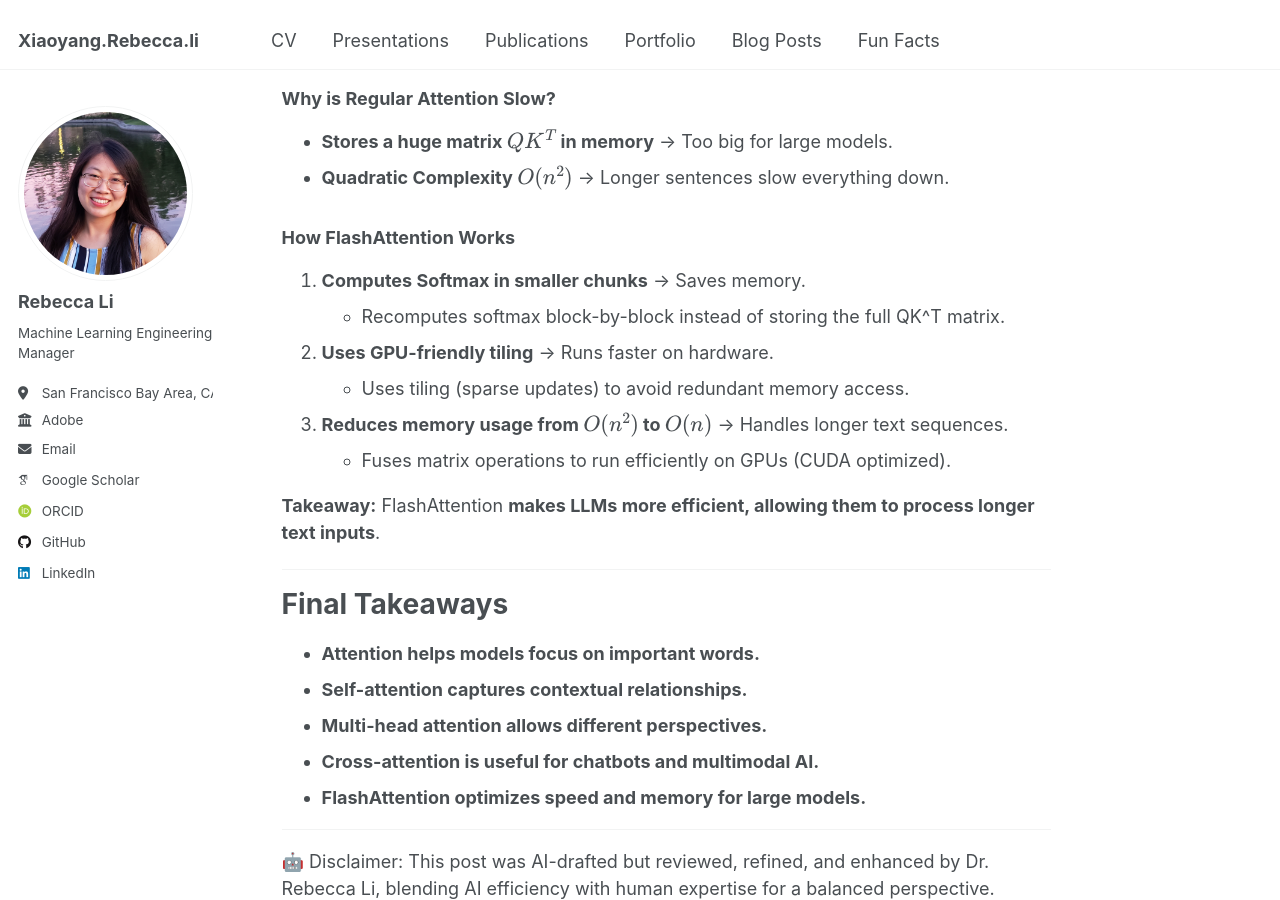
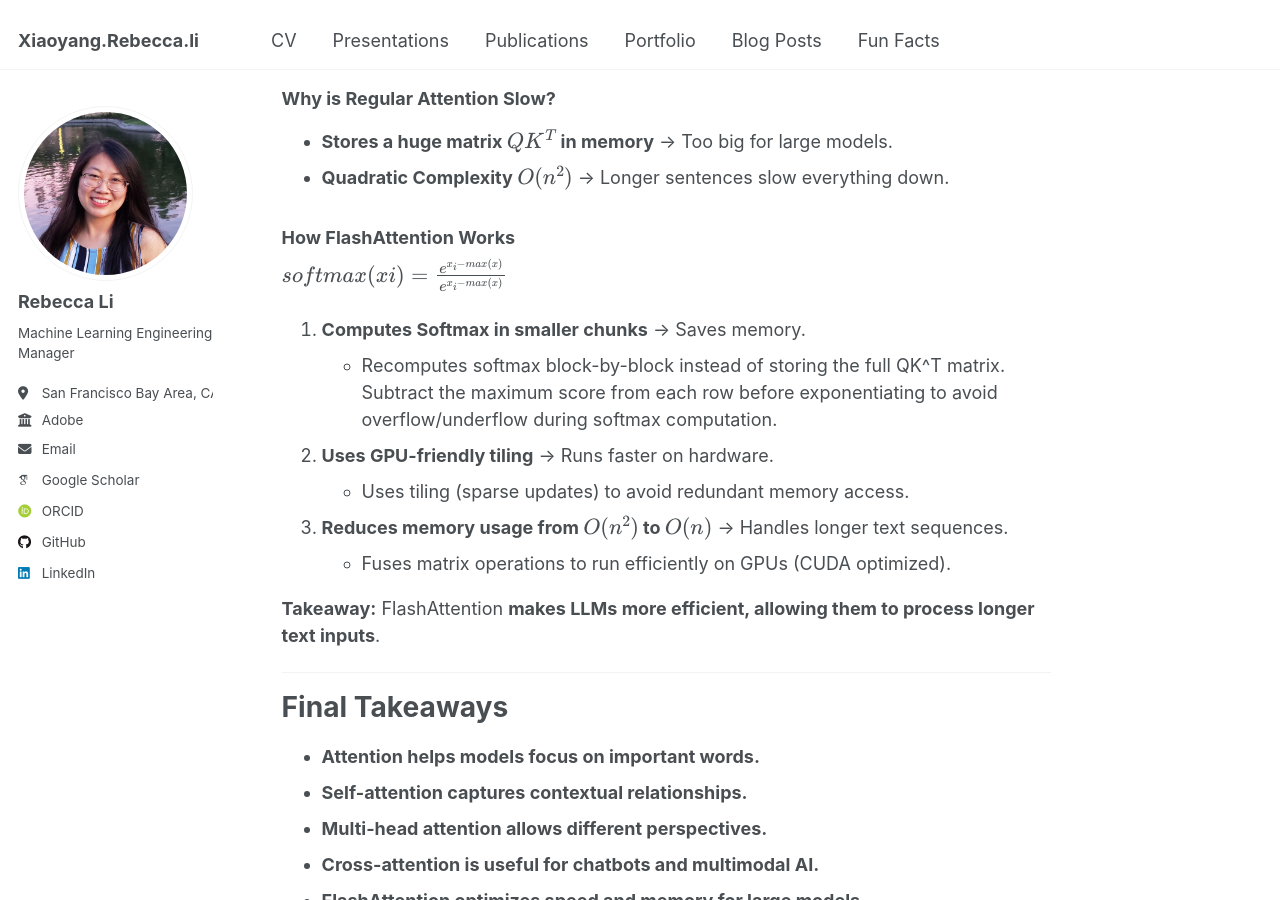
Before and after one commit to Xiaoyang-Rebecca/xiaoyang-rebecca.github.io, a Jekyll site: the page built from _posts/2024-12-10-blog-post-1.md, in a window 1280 px wide and 900 px high, scrolled down 2958 px. Built offline with Jekyll 4.4.1, drawn with Linux system fonts in a browser that asks for light colours; some web fonts are replaced.

Commit message:
add flash attension

```diff
--- a/_posts/2024-12-10-blog-post-1.md
+++ b/_posts/2024-12-10-blog-post-1.md
@@ -89,8 +89,12 @@ The **biggest problem with self-attention** is that it’s **slow and memory-int
 - **Quadratic Complexity \\( O(n^2) \\)** → Longer sentences slow everything down.
 
 ### **How FlashAttention Works**
+$$
+    softmax(xi ) = \frac{e^{x_i  -max(x)} } { e^{x_i  -max(x)} }
+$$
+
 1. **Computes Softmax in smaller chunks** → Saves memory.
-    - Recomputes softmax block-by-block instead of storing the full  QK^T  matrix.
+    - Recomputes softmax block-by-block instead of storing the full  QK^T  matrix. Subtract the maximum score from each row before exponentiating to avoid overflow/underflow during softmax computation.
 2. **Uses GPU-friendly tiling** → Runs faster on hardware.
     - Uses tiling (sparse updates) to avoid redundant memory access.
 3. **Reduces memory usage from \\( O(n^2) \\) to \\( O(n) \\)** → Handles longer text sequences.
```
